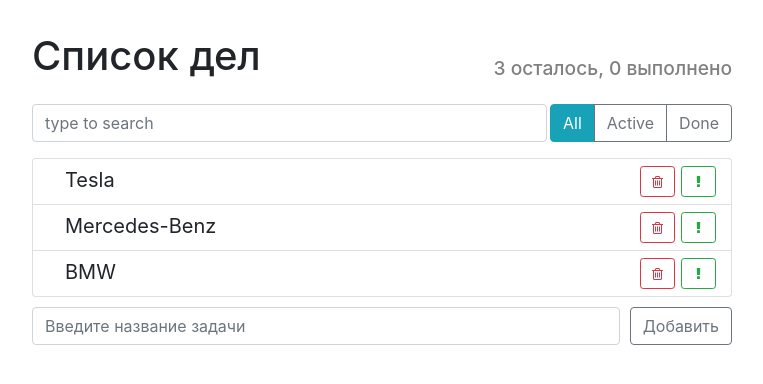
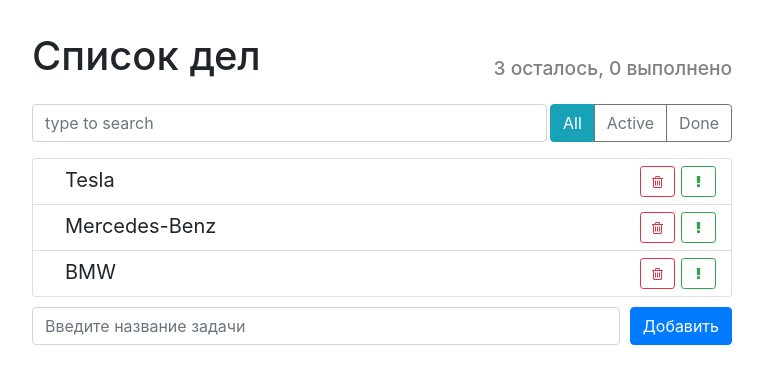
Before and after one commit to honeybaey/todo-app, a React (Create React App) app: page / in a window 1280 px wide. Shown: the top 384 px of the page, without its empty margins (258-1021 px from the left). Built offline with nearby package versions, Linux system fonts and the light colour scheme.

Commit message:
changed the button design

```diff
--- a/src/components/ItemAddForm/ItemAddForm.js
+++ b/src/components/ItemAddForm/ItemAddForm.js
@@ -35,7 +35,7 @@
           placeholder="Введите название задачи"
           value={this.state.label}
         />
-        <button className="btn btn-outline-secondary">Добавить</button>
+        <button className="btn btn-primary">Добавить</button>
       </form>
     );
   }
```
